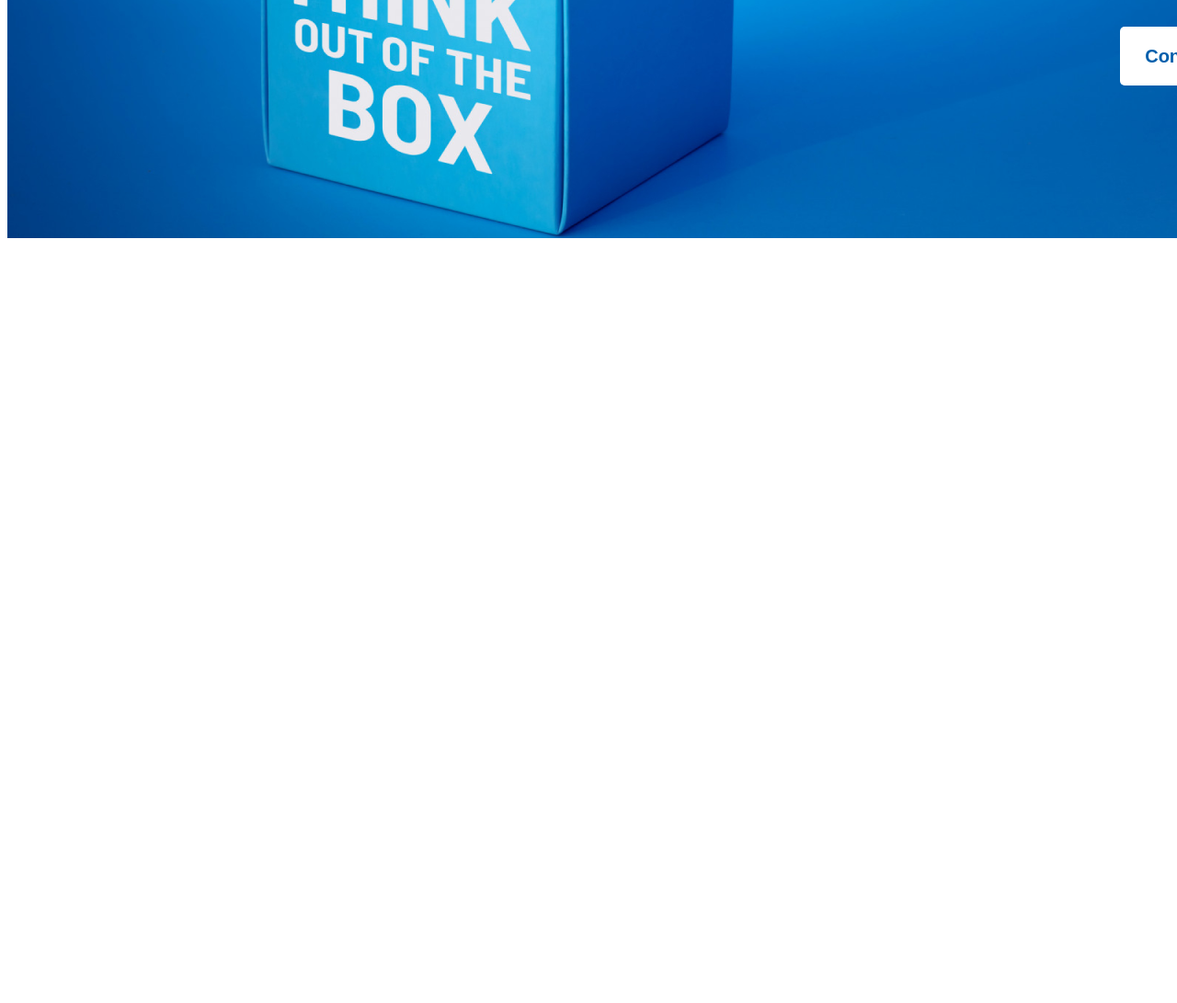
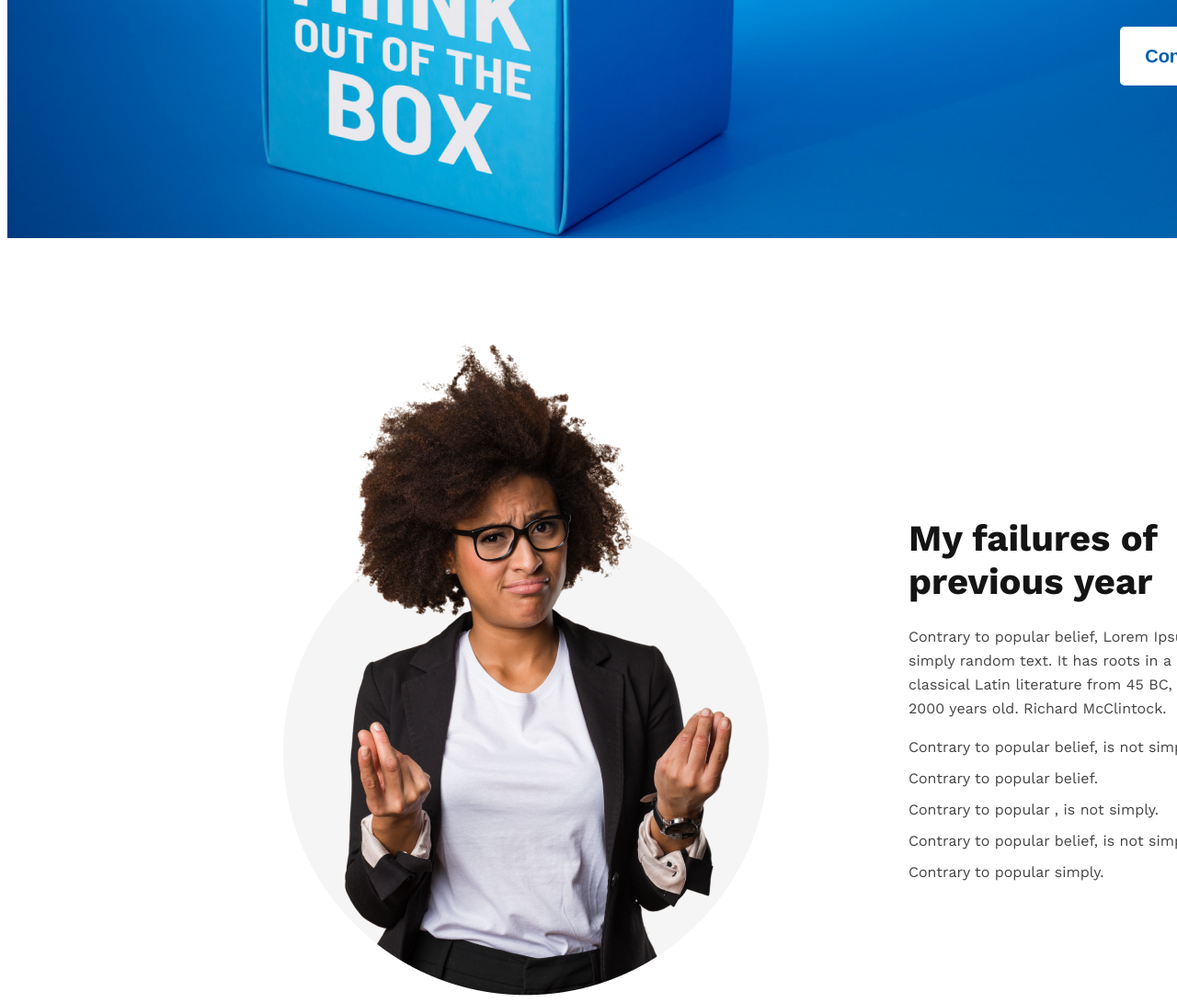
Before and after one commit to Study-Projects-By-MAAB/Module-5, a plain HTML site: page index.html in a window 1280 px wide. Shown: the part 557-1648 px from the top of the page at 92% size. Before the commit the page ends 824 px from the top, so only its background shows below. Drawn offline with nearby package versions, Linux system fonts and the light colour scheme.

Commit message:
failure section done

```diff
--- a/index.html
+++ b/index.html
@@ -32,7 +32,25 @@
       </div>
     </header>
 
-    <main></main>
+    <main>
+      <section class="failure">
+        <img class="failure-img" src="images/person.png" alt="" />
+
+        <div class="failure-text">
+          <h2 class="failure-h2">My failures of previous year</h2>
+          <p id="f-p" class="failure-p">
+            Contrary to popular belief, Lorem Ipsum is not simply random text.
+            It has roots in a piece of classical Latin literature from 45 BC,
+            making it over 2000 years old. Richard McClintock.
+          </p>
+          <p class="failure-p p1">Contrary to popular belief, is not simply.</p>
+          <p class="failure-p p2">Contrary to popular belief.</p>
+          <p class="failure-p p3">Contrary to popular , is not simply.</p>
+          <p class="failure-p p4">Contrary to popular belief, is not simply.</p>
+          <p class="failure-p p5">Contrary to popular simply.</p>
+        </div>
+      </section>
+    </main>
 
     <footer></footer>
   </body>
--- a/style.css
+++ b/style.css
@@ -16,7 +16,6 @@ body {
 .text {
     margin-right: 230px;
     text-align: right;
-    padding: ;
     width: 1150px;
 }
 
@@ -58,3 +57,69 @@ body {
     margin-top: 32px;
     background: #FFF;
 }
+
+
+/* main section  */
+
+
+.failure {
+    /* justify-content: space-evenly; */
+    margin-top: 100px;
+    display: flex;
+}
+
+.failure-img {
+    margin-left: 277px;
+}
+
+.failure-text {
+    margin-top: 170px;
+    margin-right: 322px;
+    margin-left: 134px;
+}
+
+.failure-h2 {
+    color: #151414;
+    font-size: 40px;
+    font-weight: 700;
+    line-height: normal;
+    width: 288px;
+    margin-bottom: 0px;
+}
+
+.failure-p {
+    color: #444343;
+    font-size: 16px;
+    font-weight: 400;
+    line-height: 26px;
+    width: 416px;
+    margin-top: 24px;
+}
+
+#f-p {
+    margin-bottom: 0px;
+}
+
+.p1 {
+    margin-top: 16px;
+    margin-bottom: 0px;
+}
+
+.p2 {
+    margin-top: 8px;
+    margin-bottom: 0px;
+}
+
+.p3 {
+    margin-top: 8px;
+    margin-bottom: 0px;
+}
+
+.p4 {
+    margin-top: 8px;
+    margin-bottom: 0px;
+}
+
+.p5 {
+    margin-top: 8px;
+}
```
